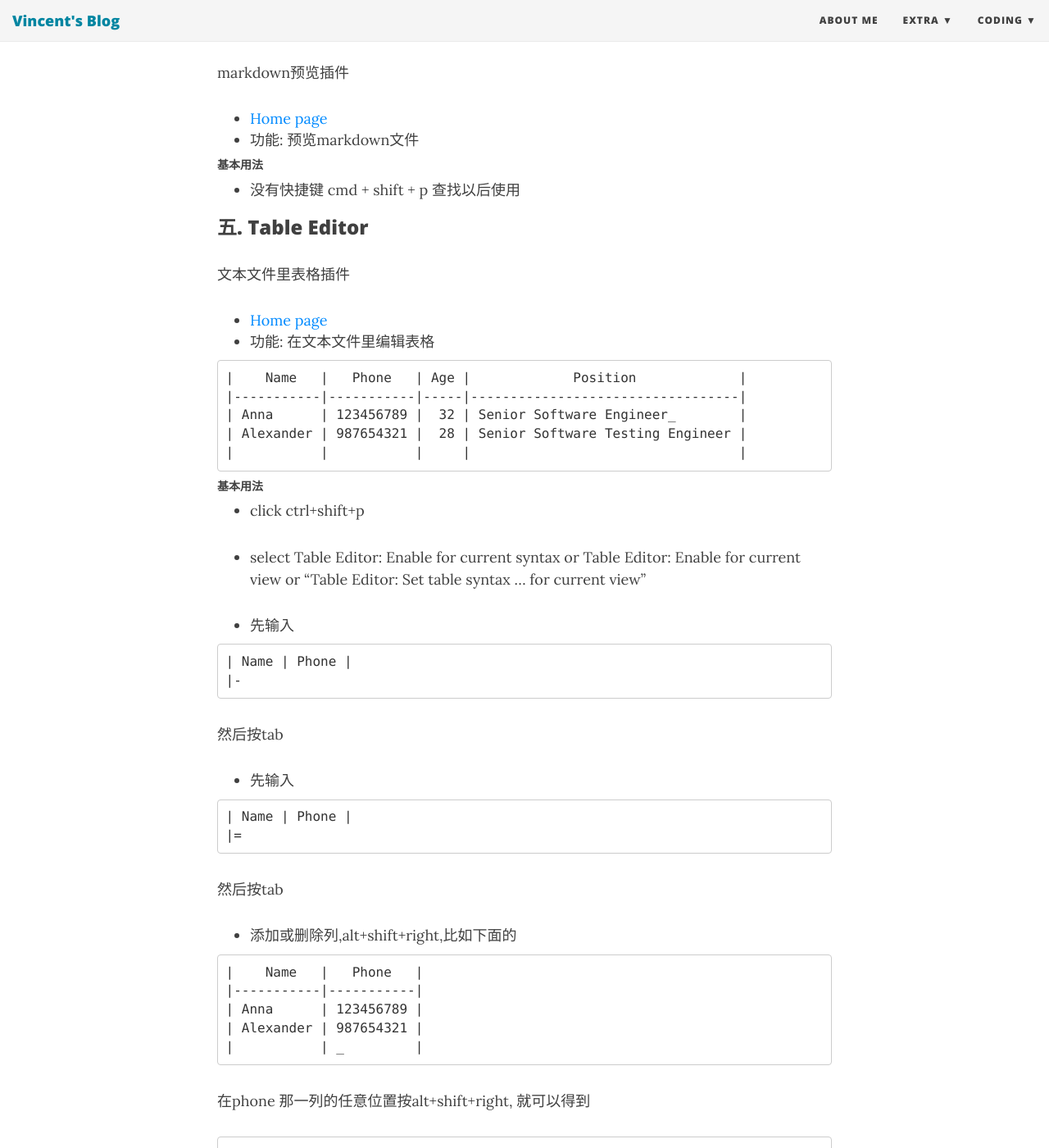
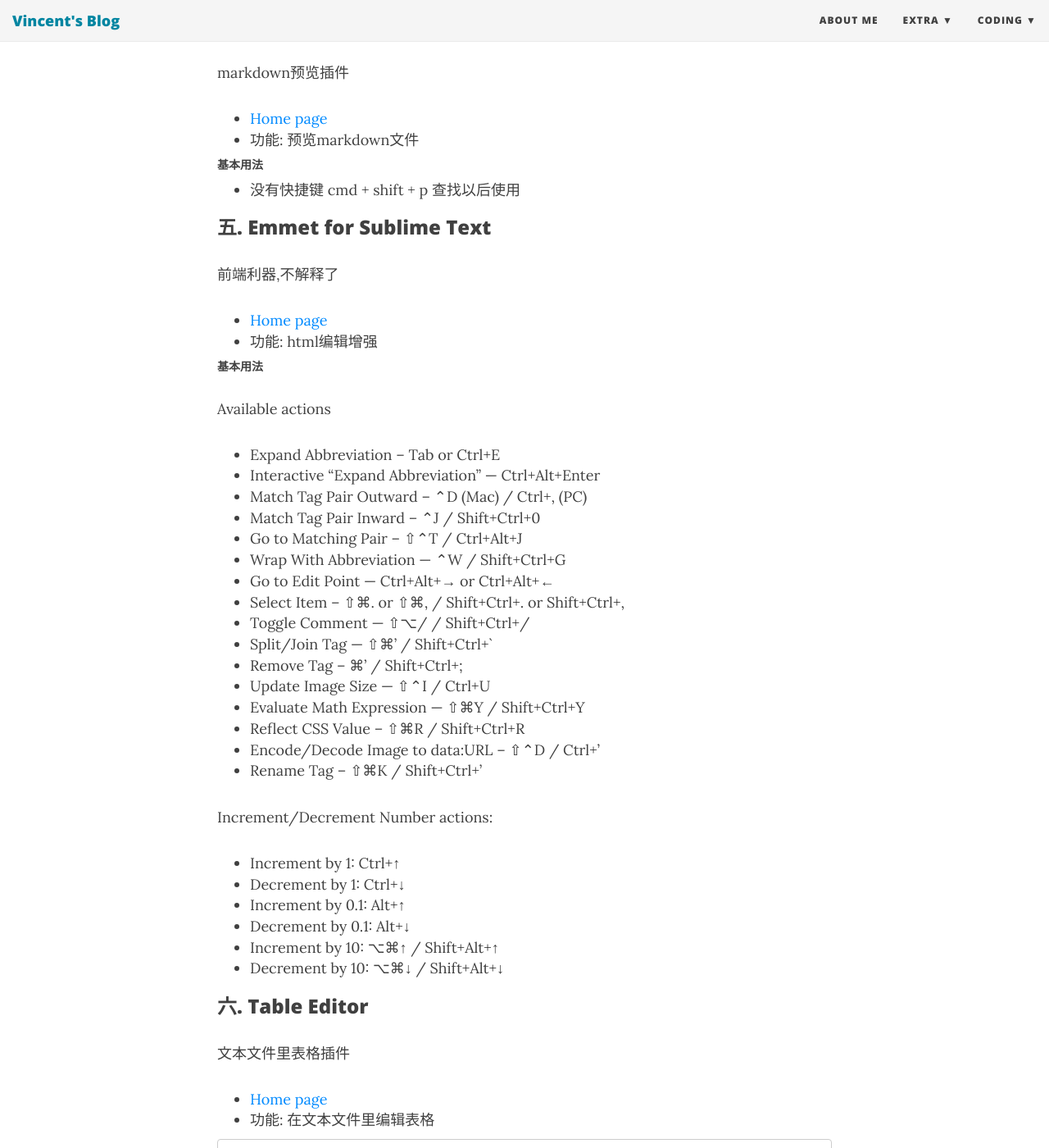
Before and after one commit to rainytooo/rainytooo.github.io, a Jekyll site: the page built from _posts/2016/06/2016-06-19-sublime-keymap.md, in a window 1280 px wide and 1400 px high, scrolled down 4260 px. Shown: the whole window at 82% size. Built offline with Jekyll 4.4.1, drawn with Linux system fonts in a browser that asks for light colours; nearby versions of some CDN libraries; comment, search, counter and statistics services are not loaded.

Commit message:
2016年 6月19日 星期日 22时29分22秒 CST

```diff
--- a/_posts/2016/06/2016-06-19-sublime-keymap.md
+++ b/_posts/2016/06/2016-06-19-sublime-keymap.md
@@ -173,7 +173,45 @@ markdown预览插件
 
 * 没有快捷键 cmd + shift + p 查找以后使用
 
-### 五. Table Editor
+
+### 五. Emmet for Sublime Text
+
+前端利器,不解释了
+
+* [Home page](https://packagecontrol.io/packages/Emmet)
+* 功能: html编辑增强
+
+##### 基本用法
+
+Available actions
+
+* Expand Abbreviation – Tab or Ctrl+E
+* Interactive “Expand Abbreviation” — Ctrl+Alt+Enter
+* Match Tag Pair Outward – ⌃D (Mac) / Ctrl+, (PC)
+* Match Tag Pair Inward – ⌃J / Shift+Ctrl+0
+* Go to Matching Pair – ⇧⌃T / Ctrl+Alt+J
+* Wrap With Abbreviation — ⌃W / Shift+Ctrl+G
+* Go to Edit Point — Ctrl+Alt+→ or Ctrl+Alt+←
+* Select Item – ⇧⌘. or ⇧⌘, / Shift+Ctrl+. or Shift+Ctrl+,
+* Toggle Comment — ⇧⌥/ / Shift+Ctrl+/
+* Split/Join Tag — ⇧⌘' / Shift+Ctrl+`
+* Remove Tag – ⌘' / Shift+Ctrl+;
+* Update Image Size — ⇧⌃I / Ctrl+U
+* Evaluate Math Expression — ⇧⌘Y / Shift+Ctrl+Y
+* Reflect CSS Value – ⇧⌘R / Shift+Ctrl+R
+* Encode/Decode Image to data:URL – ⇧⌃D / Ctrl+'
+* Rename Tag – ⇧⌘K / Shift+Ctrl+'
+
+Increment/Decrement Number actions:
+
+* Increment by 1: Ctrl+↑
+* Decrement by 1: Ctrl+↓
+* Increment by 0.1: Alt+↑
+* Decrement by 0.1: Alt+↓
+* Increment by 10: ⌥⌘↑ / Shift+Alt+↑
+* Decrement by 10: ⌥⌘↓ / Shift+Alt+↓
+
+### 六. Table Editor
 
 文本文件里表格插件
 
```
